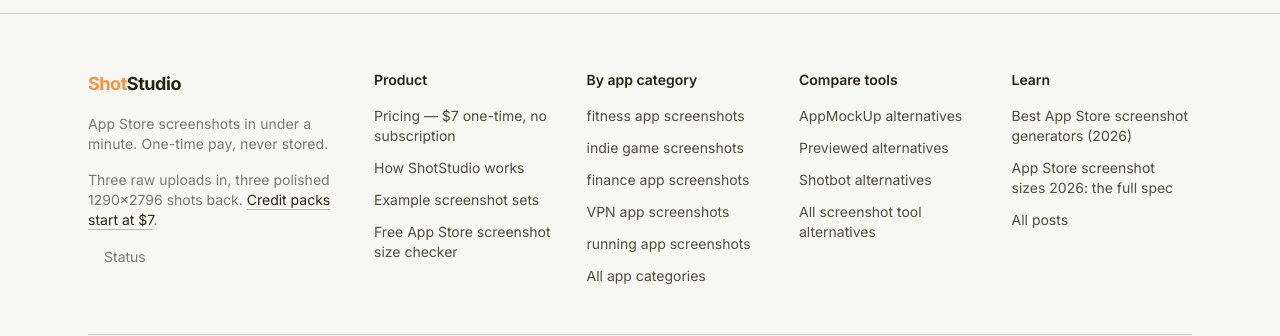
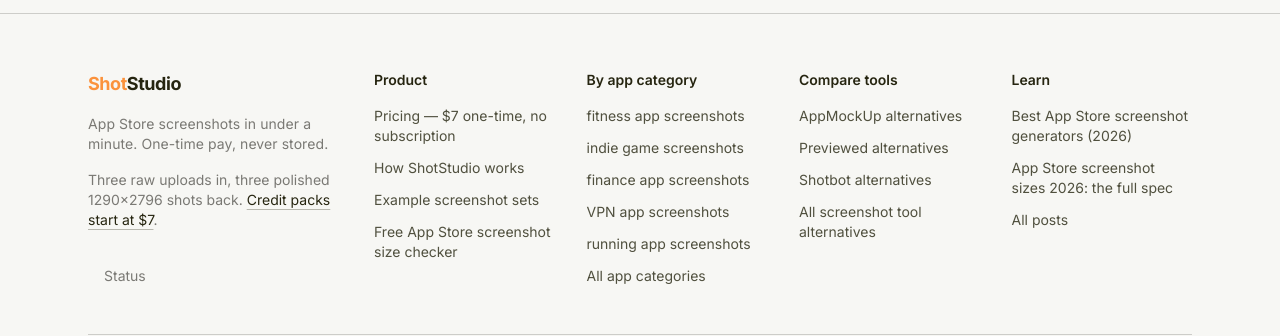
Before and after one commit to ThanosKa/ShotStudio, a Next.js app: page / in a window 1280 px wide. Shown: the part 5845-6181 px from the top of the page. Built offline with nearby package versions, Linux system fonts and the light colour scheme; no server answers.

Commit message:
style(footer): pin the site status to the bottom of the brand column

```diff
--- a/src/components/marketing/marketing-footer.tsx
+++ b/src/components/marketing/marketing-footer.tsx
@@ -62,7 +62,7 @@ export function MarketingFooter() {
     <footer className="mt-24 border-t">
       <div className="mx-auto max-w-6xl px-6 py-14">
         <div className="grid gap-10 md:grid-cols-12">
-          <div className="md:col-span-3">
+          <div className="flex flex-col md:col-span-3">
             <Wordmark size="md" />
             <p className="mt-4 max-w-xs text-body-lg text-muted-foreground">
               App Store screenshots in under a minute. One-time pay, never
@@ -78,7 +78,7 @@ export function MarketingFooter() {
               </Link>
               .
             </p>
-            <p className="mt-4 text-sm text-muted-foreground">
+            <p className="mt-auto pt-4 text-sm text-muted-foreground">
               <SiteStatus />
             </p>
           </div>
```
